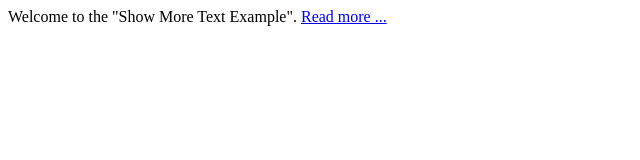
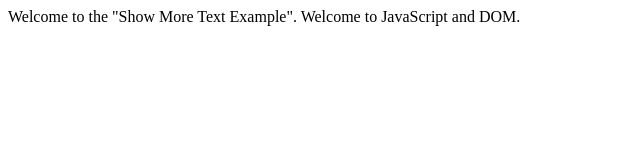
Before and after one commit to sineastra/JS-Advanced-January-2021, a website: page 04 DOM Introduction/01 Lab/04 Show More/tamplate.html in a window 1280 px wide. Both pictures are taken after a click on the link "Read more ...". Shown: the whole page, without its empty margins (0-640 px from the left). Drawn offline with Linux system fonts and the light colour scheme.

Commit message:
added 04 Show More

```diff
--- a/04 DOM Introduction/01 Lab/04 Show More/ShowMore.js
+++ b/04 DOM Introduction/01 Lab/04 Show More/ShowMore.js
@@ -1,3 +1,4 @@
 function showText() {
-    // TODO
+    document.getElementById("more").style.display = "none"
+    document.getElementById("text").style.display = "inline"
 }
```
Also changed, not shown: 04 DOM Introduction/01 Lab/04 Show More/tamplate.html (+1 -1 lines).
